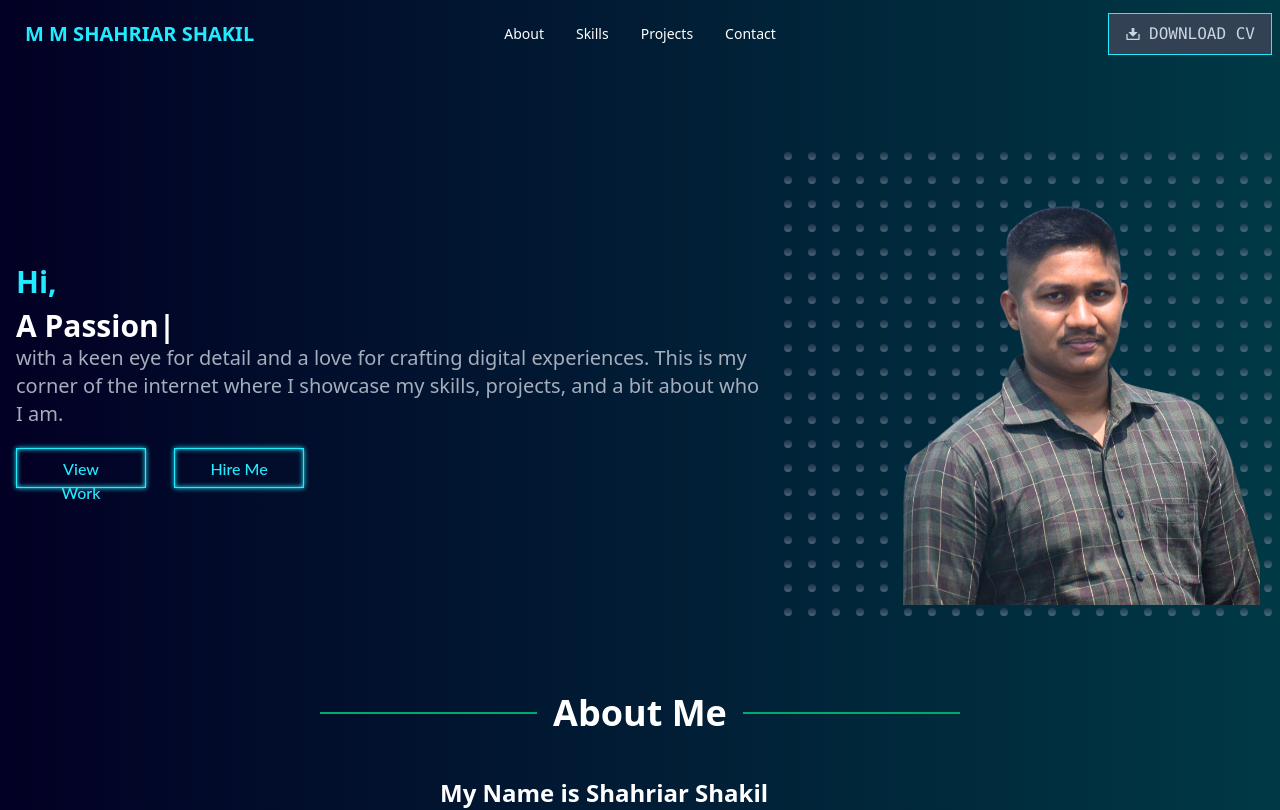
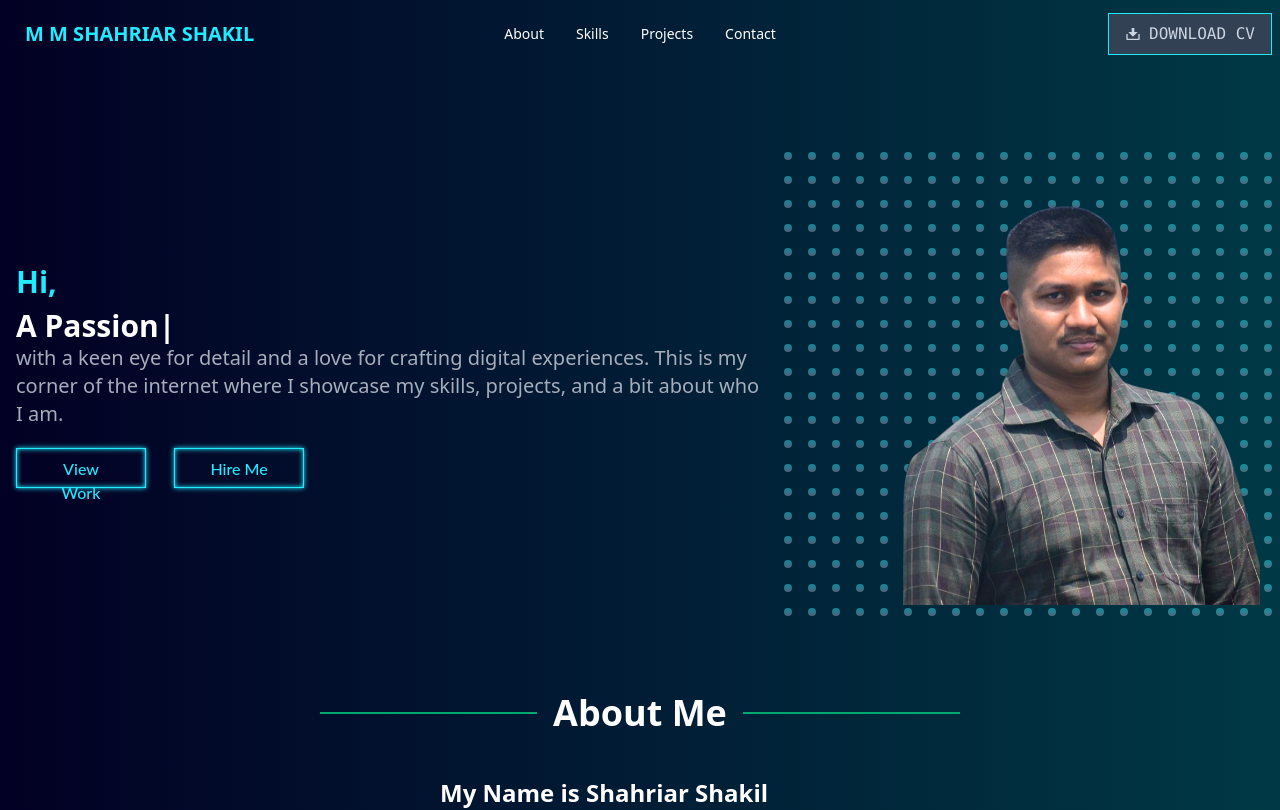
Before and after one commit to Mmsshakil/my-portfolio, a React (Vite) app: page / in a window 1280 px wide. Shown: the top 810 px of the page. Built offline with nearby package versions, Linux system fonts and the light colour scheme.

Commit message:
update resume

```diff
--- a/src/components/DotGrid/DotGrid.jsx
+++ b/src/components/DotGrid/DotGrid.jsx
@@ -39,7 +39,7 @@ const DotGrid = () => {
           key={`${i}-${j}`}
         >
           <div
-            className="dot-point h-2 w-2 rounded-full bg-gradient-to-b from-slate-700 to-slate-400 opacity-50 group-hover:from-indigo-600 group-hover:to-white"
+            className="dot-point h-2 w-2 rounded-full bg-gradient-to-b from-[#21ebff] to-slate-400 opacity-50 group-hover:from-indigo-600 group-hover:to-white"
             data-index={index}
           />
         </div>
```
Also changed, not shown: 2 other files (tests, documents, lock files or other folders).
